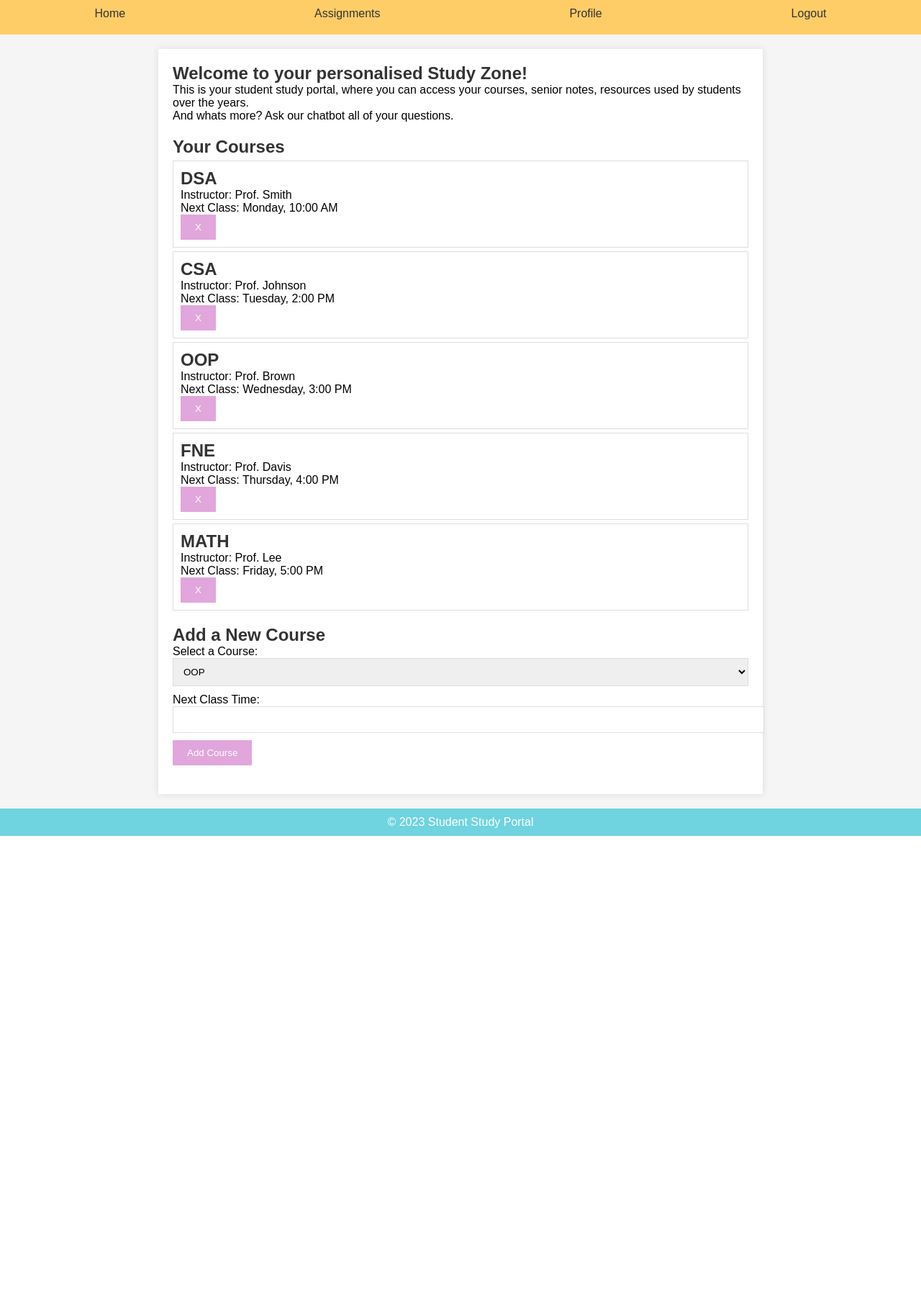
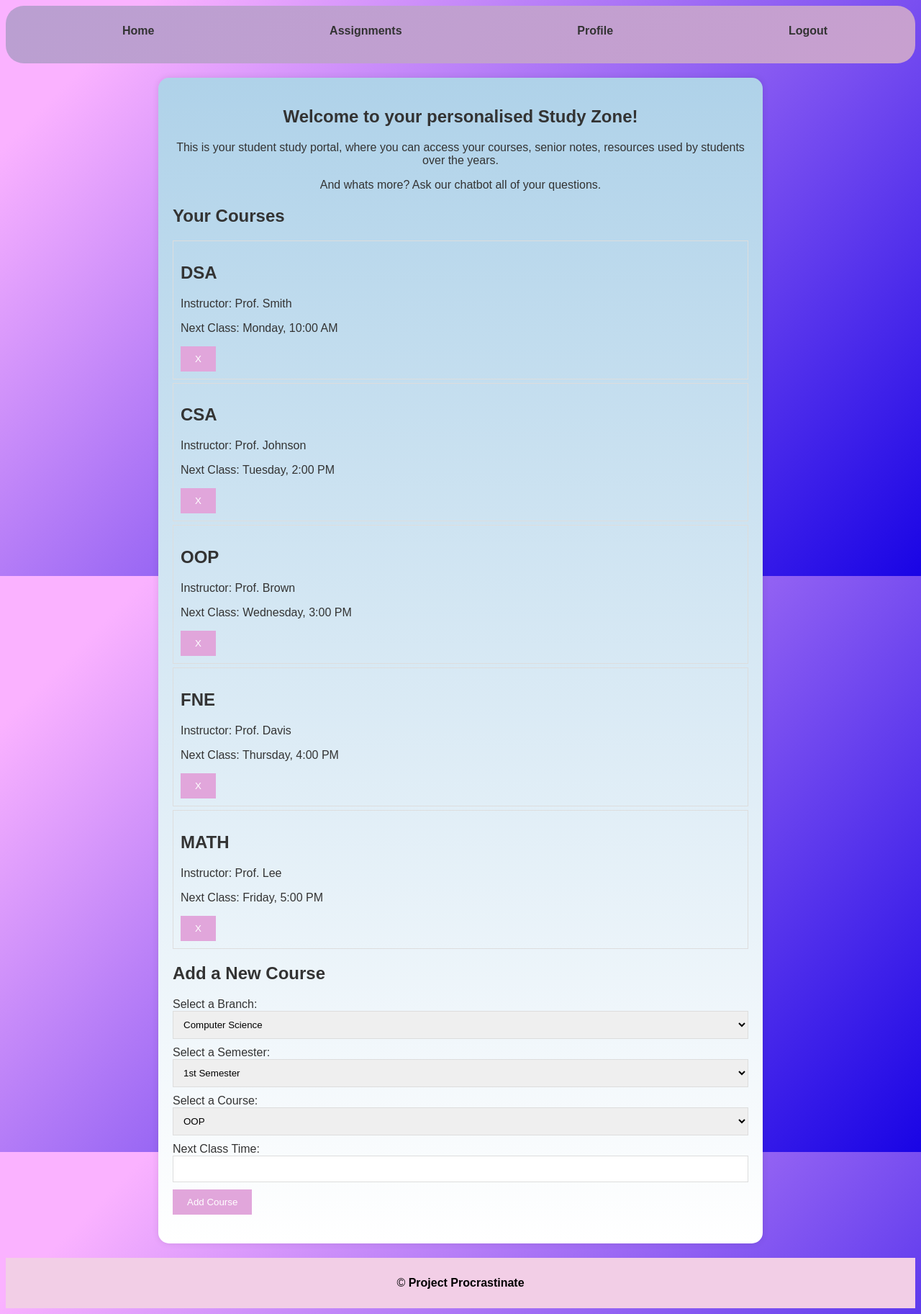
Before and after one commit to rakshit-ayachit/project_procrastinate, a Django app: page /home/ in a window 1280 px wide. Shown: the whole page at 72% size. Before the commit the page ends 1161 px from the top, so only its background shows below. Run offline with Django 4.2, Linux system fonts and the light colour scheme.

Commit message:
Update home.html

```diff
--- a/templates/home.html
+++ b/templates/home.html
@@ -1,23 +1,4 @@
-{% comment %} <!doctype html>
-<html lang="en">
-  <head>
-    <!-- Required meta tags -->
-    <meta charset="utf-8">
-    <meta name="viewport" content="width=device-width, initial-scale=1, shrink-to-fit=no">
-
-    <!-- Bootstrap CSS -->
-    <link rel="stylesheet" href="https://cdn.jsdelivr.net/npm/bootstrap@4.3.1/dist/css/bootstrap.min.css" integrity="sha384-ggOyR0iXCbMQv3Xipma34MD+dH/1fQ784/j6cY/iJTQUOhcWr7x9JvoRxT2MZw1T" crossorigin="anonymous">
-
-    <title>Home Page</title>
-  </head>
-  <body>
-    <h1>Home Page</h1>
-    <a href="{% url 'logout' %}" class="btn btn-primary">Logout</a>
-
-  </body>
-</html>  {% endcomment %}
-
-<!DOCTYPE html>
+<DOCTYPE html>
     <html lang="en">
     <head>
         <meta charset="UTF-8">
@@ -34,21 +15,23 @@
             .subject:hover {
                 background-color: #f5f5f5; /* Change background color on hover */
             }
-        /* Reset some default browser styles */
-body, h1, h2, p, ul, li, button, select, input {
-    margin: 0;
-    padding: 0;
+    body {
+              background-image: linear-gradient(135deg, #FAB2FF 10%, #1904E5 100%);
+              background-size: cover;
+              background-repeat: no-repeat;
+              border-radius: 25px;
+              background-attachment: fixed;
+              font-family: "Open Sans", sans-serif;
+              color: #333333;
             }
-
-/* Basic styling */
     body {
         font-family: Arial, sans-serif;
-    background-color: #f5f5f5; /* Light gray background */
+        background-color: #C84630; /* Light gray background */
     }
 
     header {
-    background-color: #ffcd68; /* Pastel yellow */
-    color: #333;
+      background: linear-gradient(135deg, #BA9FD1, #C8A0CF);
+      border-radius: 25px;
       padding: 10px 0;
     }
 
@@ -67,8 +50,9 @@ main {
         max-width: 800px;
         margin: 20px auto;
         padding: 20px;
-    background-color: #fff; /* White background */
+        background: linear-gradient(to bottom, #AFD2E9, white);; /* White background */
         box-shadow: 0 0 10px rgba(0, 0, 0, 0.1);
+        border-radius: 15px
     }
 
     section {
@@ -108,8 +92,8 @@ select, input {
 
     footer {
         text-align: center;
-    background-color: #6fd3e0; /* Pastel blue */
-    color: #fff;
+        background-color: #F2CEE6;
+        color: black;
         padding: 10px 0;
     }
         </style>
@@ -118,16 +102,16 @@ footer {
         <header>
             <nav>
                 <ul>
-                <li><a href="home.html">Home</a></li>
-                <li><a href="assignments.html">Assignments</a></li>
-                <li><a href="profile.html">Profile</a></li>
-                <li><a href="{% url 'logout' %}">Logout</a></li>
+                    <li><a href="home.html"><b>Home</b></a></li>
+                    <li><a href="assignments.html"><b>Assignments</b></a></li>
+                    <li><a href="profile.html"><b>Profile</b></a></li>
+                    <li><a href="{% url 'logout' %}"><b>Logout</b></a></li>
                 </ul>
             </nav>
         </header>
 
         <main>
-        <section id="welcome-section">
+          <section id="welcome-section" style="text-align: center;">
             <h1>Welcome to your personalised Study Zone!</h1>
                 <p>This is your student study portal, where you can access your courses, senior notes, resources used by students over the years. </p>
                 <p> And whats more? Ask our chatbot all of your questions.</p>
@@ -169,6 +153,22 @@ footer {
             <section id="add-course-section">
                 <h2>Add a New Course</h2>
                 <form id="addCourseForm">
+                    <label for="selectBranch">Select a Branch:</label>
+                    <select id="selectBranch" name="selectBranch" required>
+                        <option value="Computer Science">Computer Science</option>
+                        <option value="Electrical Engineering">Electrical Engineering</option>
+                        <option value="Mechanical Engineering">Mechanical Engineering</option>
+                        <!-- Add more branches as needed -->
+                    </select>
+                    <br>
+                    <label for="selectSemester">Select a Semester:</label>
+                    <select id="selectSemester" name="selectSemester" required>
+                        <option value="1st Semester">1st Semester</option>
+                        <option value="2nd Semester">2nd Semester</option>
+                        <option value="3rd Semester">3rd Semester</option>
+                        <!-- Add more semesters as needed -->
+                    </select>
+                    <br>
                     <label for="selectCourse">Select a Course:</label>
                     <select id="selectCourse" name="selectCourse" required>
                         <option value="OOP">OOP</option>
@@ -186,15 +186,14 @@ footer {
                     </main>
 
     <footer>
-<p>&copy; 2023 Student Study Portal</p>
+    <p>&copy; <b>Project Procrastinate</b></p>
     </footer>
     <script>
-
         function removeCourse(courseDiv) {
             courseDiv.remove();
         }
 
-    // Add the "Remove" button to pre-created cours e divs
+        // Add the "Remove" button to pre-created course divs
         document.querySelectorAll('.subject').forEach(function(courseDiv) {
             const removeButton = document.createElement('button');
             removeButton.className = 'remove-button';
@@ -206,16 +205,14 @@ footer {
             courseDiv.appendChild(removeButton);
         });
 
-    // Add the "Remove" button to dynamically created course divs
-    document.getElementById("addCourseButton").addEventListener("click", function () {
-        const selectedCourse = document.getElementById("selectCourse").value;
-        const classTime = document.getElementById("classTime").value;
-
-        if (selectedCourse) {
+        // Function to create a new course div with Branch, Semester, and Remove button
+        function createCourseDiv(branch, semester, selectedCourse, classTime) {
             const courseDiv = document.createElement("div");
             courseDiv.classList.add("subject");
             courseDiv.innerHTML = `
                 <h2>${selectedCourse}</h2>
+                <p>Branch: ${branch}</p>
+                <p>Semester: ${semester}</p>
                 <p>Class Time: ${classTime}</p>
             `;
             const removeButton = document.createElement('button');
@@ -231,6 +228,17 @@ footer {
                 location.href = `${selectedCourse}.html`;
             };
 
+            return courseDiv;
+        }
+
+        document.getElementById("addCourseButton").addEventListener("click", function () {
+            const selectedBranch = document.getElementById("selectBranch").value;
+            const selectedSemester = document.getElementById("selectSemester").value;
+            const selectedCourse = document.getElementById("selectCourse").value;
+            const classTime = document.getElementById("classTime").value;
+
+            if (selectedBranch && selectedSemester && selectedCourse) {
+                const courseDiv = createCourseDiv(selectedBranch, selectedSemester, selectedCourse, classTime);
                 document.getElementById("courses-section").appendChild(courseDiv);
             }
         });
```
Lines whose indentation alone changed are shown as unchanged.
